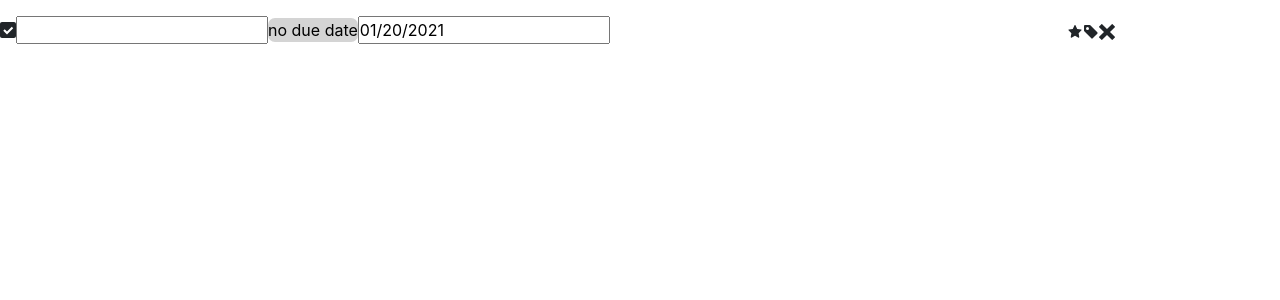
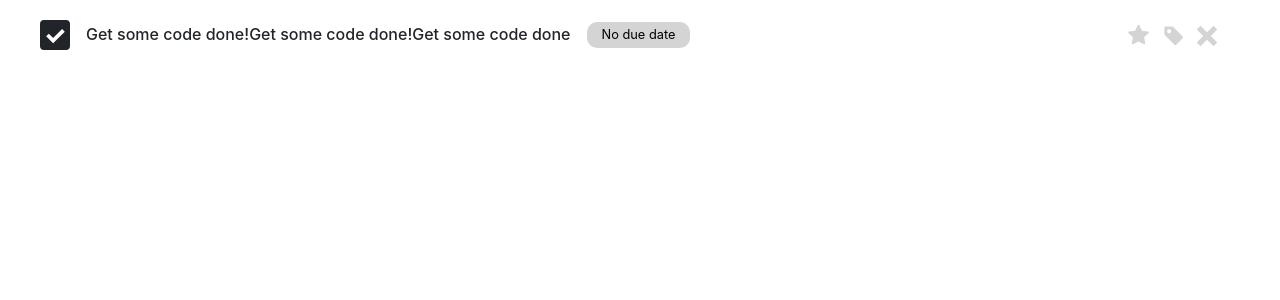
Before and after one commit to HarryNdegwa/fleetTest, a React (Create React App) app: page /tasks in a window 1280 px wide. Shown: the top 300 px of the page. Built offline with nearby package versions, Linux system fonts and the light colour scheme.

Commit message:
Some styling on task elements

```diff
--- a/src/components/Task/index.js
+++ b/src/components/Task/index.js
@@ -11,18 +11,28 @@ function Task(props) {
   return (
     <div className="task">
       <div className="task-info">
-        <ImCheckboxChecked />
-        <input type="text" />
-        <span className="task-date">no due date</span>
-        <DatePicker
-          selected={startDate}
-          onChange={(date) => setStartDate(date)}
-        />
+        <ImCheckboxChecked style={{ fontSize: "30px" }} />
+        <div className="task-inner-info">
+          <div className="task-inner-info-content">
+            <h6 className="mx-3">
+              Get some code done!Get some code done!Get some code done
+            </h6>
+          </div>
+          <small className="task-date">No due date</small>
+        </div>
       </div>
-      <div className="task-actions">
-        <AiFillStar />
-        <BsTagFill />
-        <ImCross />
+      <div className="task-actions-wrapper">
+        <div className="task-actions">
+          <AiFillStar
+            style={{ fontSize: "25px" }}
+            className="task-action-icon"
+          />
+          <BsTagFill
+            style={{ fontSize: "22px" }}
+            className="task-action-icon"
+          />
+          <ImCross style={{ fontSize: "20px" }} className="task-action-icon" />
+        </div>
       </div>
     </div>
   );
--- a/src/components/Task/style.css
+++ b/src/components/Task/style.css
@@ -1,22 +1,65 @@
 .task {
-  height: 60px;
+  height: 70px;
   display: flex;
   align-items: center;
+  padding: 0px 40px;
 }
 
 .task-info {
-  flex: 5;
+  height: 100%;
+  flex: 9;
   display: flex;
   align-items: center;
   justify-content: flex-start;
 }
 
+.task-inner-info {
+  display: flex;
+  align-items: center;
+  height: 100%;
+  justify-content: space-between;
+}
+
+.task-inner-info-content {
+  flex: 4;
+}
+
+.task-inner-info h6 {
+  width: 100%;
+  overflow: hidden;
+  text-overflow: ellipsis;
+  white-space: nowrap;
+}
+
+.task-inner-info span {
+  flex: 1;
+}
+
+.task:hover .task-actions {
+  display: block;
+}
+
+.task-actions-wrapper {
+  flex: 1;
+}
+
 .task-actions {
   flex: 1;
+  display: flex;
+  align-items: center;
+  justify-content: flex-end;
+  display: none;
 }
 
 .task-date {
   color: #000;
   background-color: #d4d4d4;
-  border-radius: 7px;
+  border-radius: 10px;
+  padding: 3px 15px;
+  cursor: pointer;
 }
+
+.task-action-icon {
+  margin: 0px 6px;
+  color: #d4d4d4;
+}
--- a/src/index.css
+++ b/src/index.css
@@ -2,3 +2,15 @@
   margin: 0;
   padding: 0;
 }
+
+ul,
+p,
+h1,
+h2,
+h3,
+h4,
+h5,
+h6 {
+  margin: 0;
+  padding: 0;
+}
```
